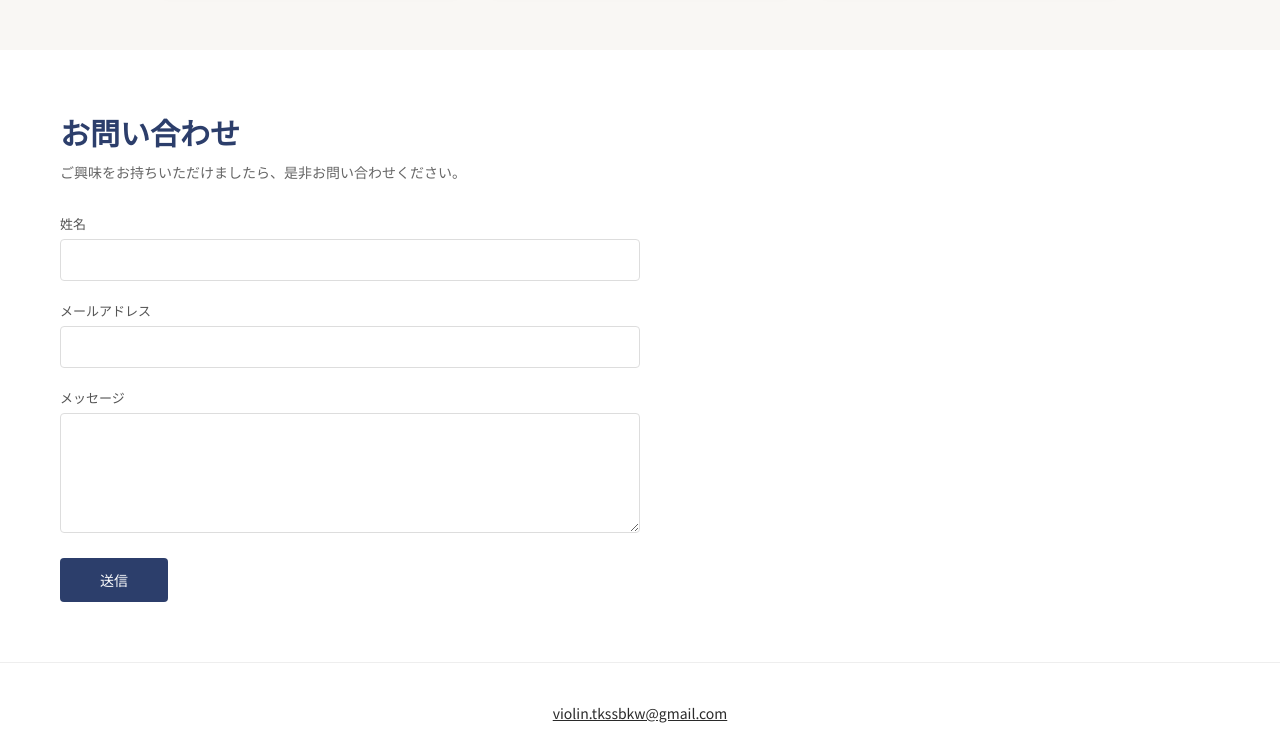
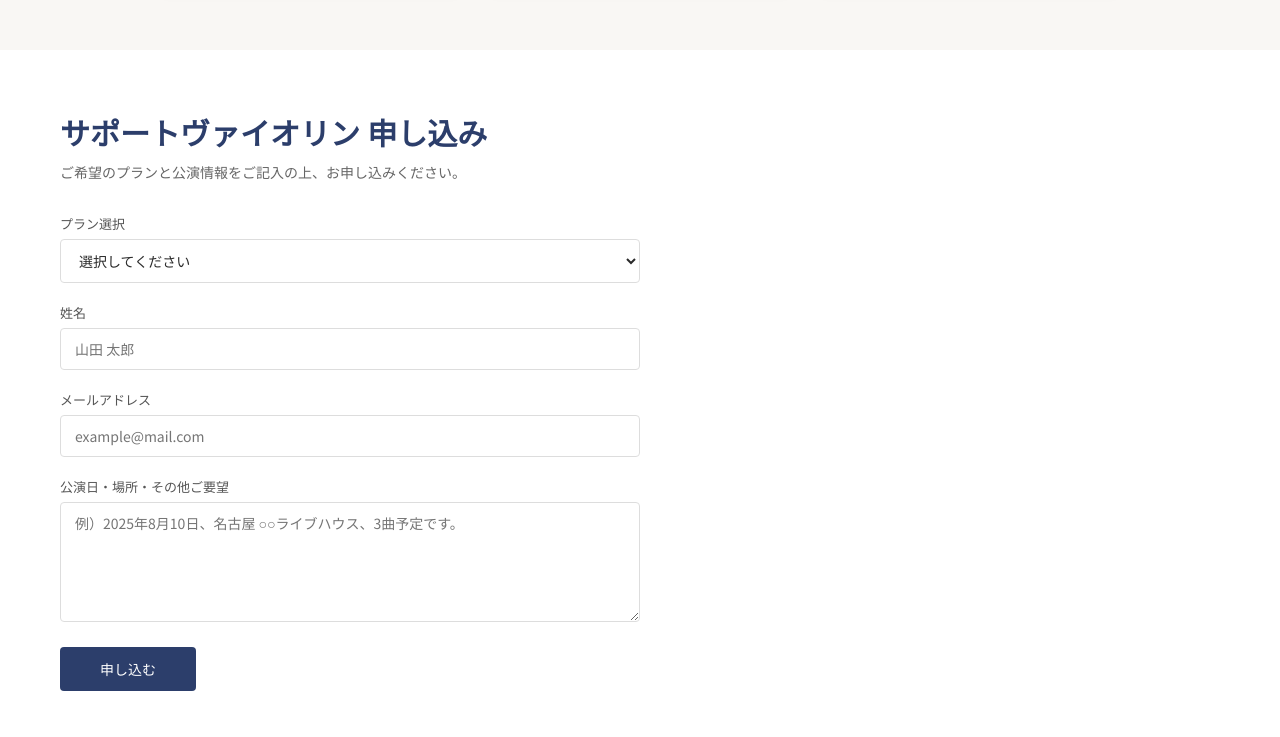
Before and after one commit to pepetaku-369/terra-violin-site, a plain HTML site: page services.html in a window 1280 px wide. Shown: the part 1973-2710 px from the top of the page. Drawn offline with Linux system fonts and the light colour scheme.

Commit message:
サービスページ：申し込みフォームをサポートヴァイオリン専用に更新

```diff
--- a/services.html
+++ b/services.html
@@ -391,21 +391,39 @@
 
   <!-- CONTACT FORM -->
   <section class="contact-form-section">
-    <h2>お問い合わせ</h2>
-    <p>ご興味をお持ちいただけましたら、是非お問い合わせください。</p>
+    <h2>サポートヴァイオリン 申し込み</h2>
+    <p>ご希望のプランと公演情報をご記入の上、お申し込みください。</p>
+    <form name="support-violin" method="POST" data-netlify="true" netlify-honeypot="bot-field">
+      <input type="hidden" name="form-name" value="support-violin">
+      <p style="display:none"><input name="bot-field"></p>
+
+      <div class="form-group">
+        <label>プラン選択</label>
+        <select name="plan" required style="width:100%;border:1px solid #ddd;border-radius:4px;padding:10px 14px;font-size:14px;font-family:'Noto Sans JP',sans-serif;outline:none;transition:border-color 0.2s;background:#fff;color:#2a2a2a;">
+          <option value="" disabled selected>選択してください</option>
+          <option value="1〜2曲（¥10,000）">1〜2曲（¥10,000）</option>
+          <option value="3曲（¥20,000）">3曲（¥20,000）</option>
+          <option value="4〜5曲（¥30,000）">4〜5曲（¥30,000）</option>
+          <option value="6曲以上（¥40,000）">6曲以上（¥40,000）</option>
+          <option value="1day（¥60,000）">1day（¥60,000）</option>
+          <option value="ツアーライブ同行（¥100,000〜）">ツアーライブ同行（¥100,000〜）</option>
+        </select>
+      </div>
+
       <div class="form-group">
         <label>姓名</label>
-      <input type="text" placeholder="">
+        <input type="text" name="name" placeholder="山田 太郎" required>
       </div>
       <div class="form-group">
         <label>メールアドレス</label>
-      <input type="email" placeholder="">
+        <input type="email" name="email" placeholder="example@mail.com" required>
       </div>
       <div class="form-group">
-      <label>メッセージ</label>
-      <textarea></textarea>
+        <label>公演日・場所・その他ご要望</label>
+        <textarea name="message" style="height:120px;resize:vertical;" placeholder="例）2025年8月10日、名古屋 ○○ライブハウス、3曲予定です。" required></textarea>
       </div>
-    <button class="btn-submit">送信</button>
+      <button type="submit" class="btn-submit">申し込む</button>
+    </form>
   </section>
 
   <footer>
```
Lines whose indentation alone changed are shown as unchanged.
